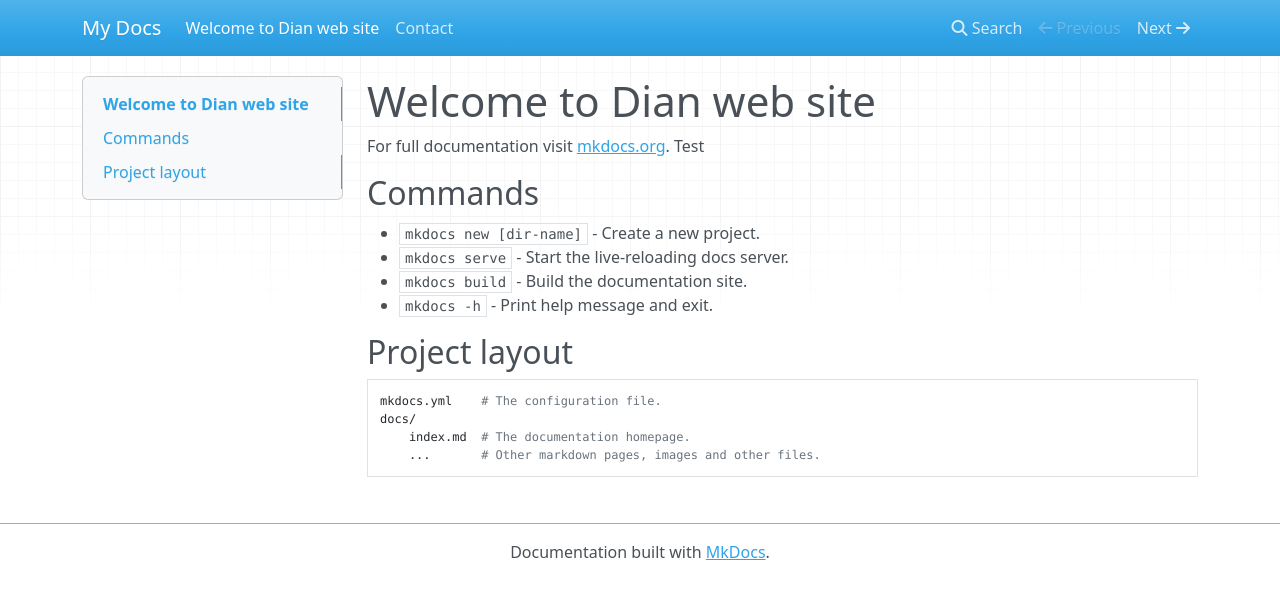
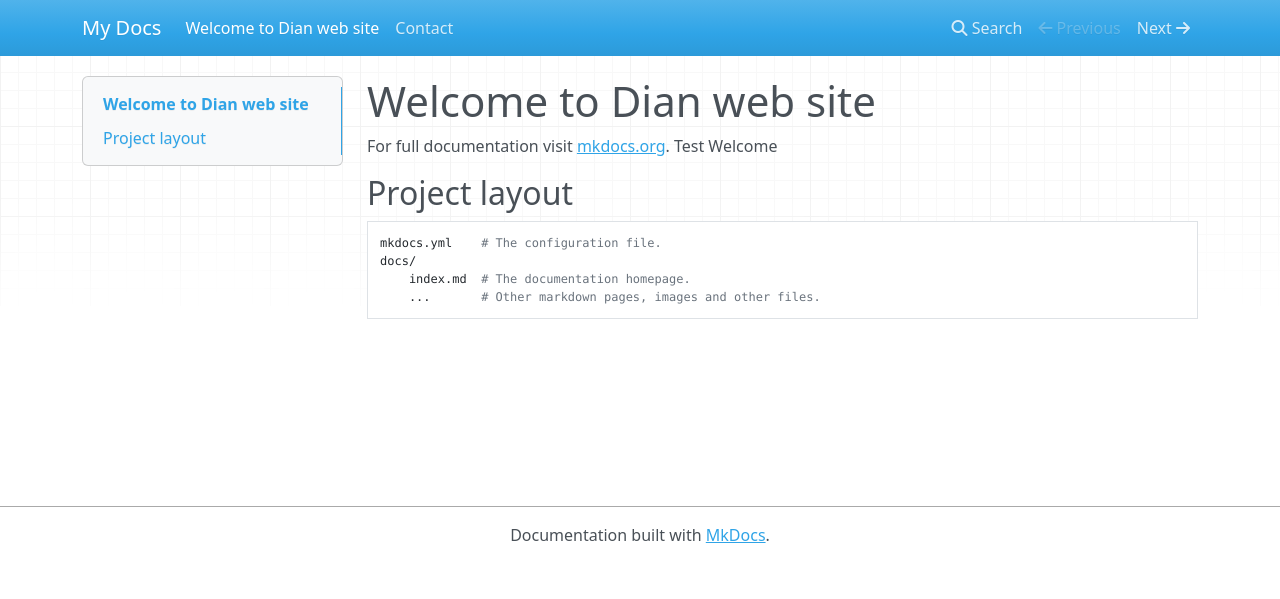
Before and after one commit to Xdarii/Xdarii.github.io, an MkDocs documentation site: the page built from docs/index.md, in a window 1280 px wide. Shown: the top 599 px of the page. Built offline with MkDocs 1.6.1, drawn with Linux system fonts in a browser that asks for light colours; nearby versions of some CDN libraries.

```diff
--- a/docs/index.md
+++ b/docs/index.md
@@ -2,13 +2,7 @@
 
 For full documentation visit [mkdocs.org](https://www.mkdocs.org).
 Test
-## Commands
-
-* `mkdocs new [dir-name]` - Create a new project.
-* `mkdocs serve` - Start the live-reloading docs server.
-* `mkdocs build` - Build the documentation site.
-* `mkdocs -h` - Print help message and exit.
-
+Welcome
 ## Project layout
 
     mkdocs.yml    # The configuration file.
```
